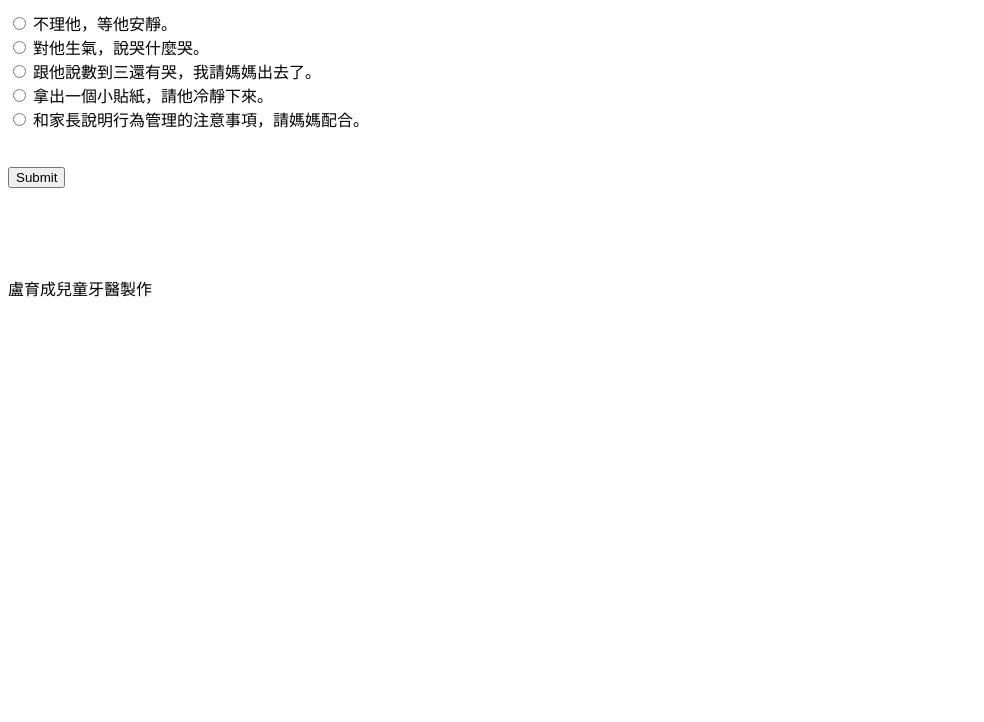
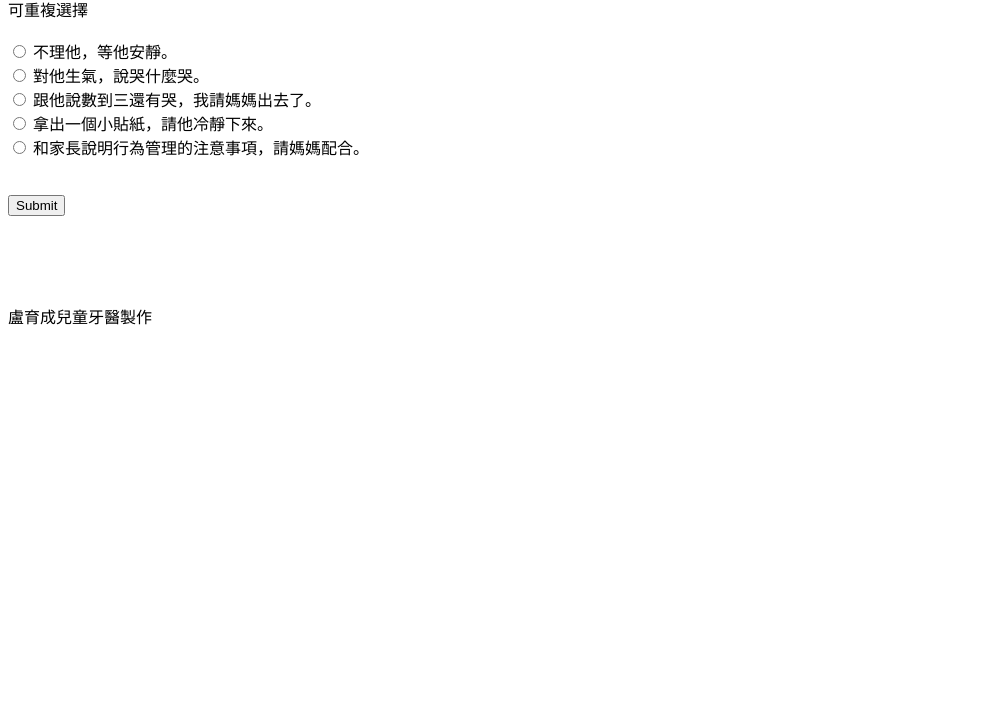
Before and after one commit to cruelforever/bm-game, a plain HTML site: page index.html in a window 1280 px wide. Shown: the part 78-800 px from the top of the page, without its empty margins (0-984 px from the left). Drawn offline with Linux system fonts and the light colour scheme.

Commit message:
Update index.html

```diff
--- a/index.html
+++ b/index.html
@@ -1,15 +1,7 @@
-<!DOCTYPE html>
-<html lang="en" >
-<head>
-  <meta charset="UTF-8">
-  <title>CodePen - BM_1-5_to-all</title>
-  <link rel="stylesheet" href="./style.css">
-
-</head>
-<body>
-<!-- partial:index.partial.html -->
 <div id="app">
 <h1>你是一個牙醫師，面對一個四歲小孩哭著不想看牙，你會怎麼做？</h1>
+</h2>可重複選擇</h2>
+<br><br>
 <form>
 <input type="radio" id="option1" name="option" value="1">
 <label for="option1">不理他，等他安靜。</label>
@@ -38,8 +30,3 @@
 <div class="credit">
   盧育成兒童牙醫製作
 </div>
-<!-- partial -->
-  <script  src="./script.js"></script>
-
-</body>
-</html>
```
